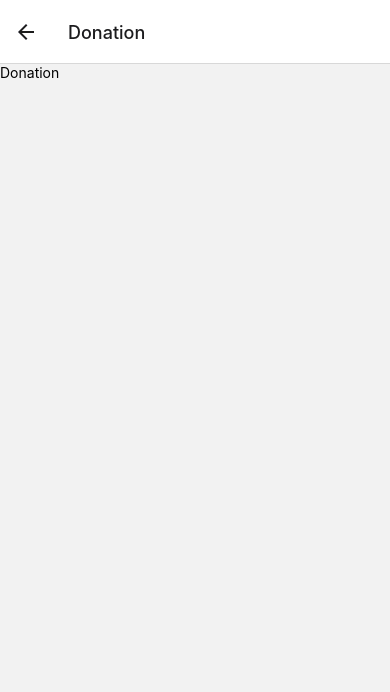
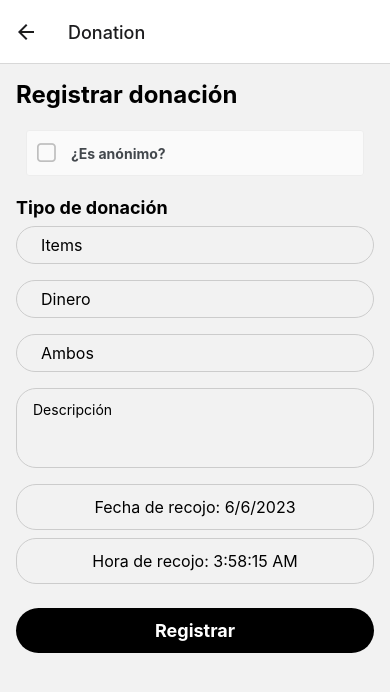
Before and after one commit to AliciaV15/AsiloUnivalleMovil, a React Native app: screen /Donation in a window 390 px wide. Shown: the top 692 px of the page. Built offline with nearby package versions, Linux system fonts and the light colour scheme.

Commit message:
donations

```diff
--- a/package.json
+++ b/package.json
@@ -12,9 +12,11 @@
     "@expo/webpack-config": "^18.0.1",
     "@react-native-async-storage/async-storage": "^1.18.2",
     "@react-native-community/checkbox": "^0.5.15",
+    "@react-native-community/datetimepicker": "6.7.3",
     "@react-navigation/bottom-tabs": "^6.5.7",
     "@react-navigation/native": "^6.1.6",
     "@react-navigation/stack": "^6.3.16",
+    "axios": "^1.4.0",
     "expo": "~48.0.18",
     "expo-splash-screen": "~0.18.2",
     "expo-status-bar": "~1.4.4",
@@ -22,6 +24,9 @@
     "react": "18.2.0",
     "react-dom": "18.2.0",
     "react-native": "0.71.8",
+    "react-native-date-picker": "^4.2.13",
+    "react-native-datepicker": "^1.7.2",
+    "react-native-elements": "^3.4.3",
     "react-native-web": "~0.18.10"
   },
   "devDependencies": {
--- a/src/Components/ActiveCampaign.jsx
+++ b/src/Components/ActiveCampaign.jsx
@@ -4,6 +4,7 @@ import { useState, useEffect } from "react";
 import { AntDesign } from "@expo/vector-icons";
 import { database } from "../config/fb";
 import { useNavigation } from "@react-navigation/native";
+import AsyncStorage from "@react-native-async-storage/async-storage";
 import {
   collection,
   onSnapshot,
@@ -40,8 +41,21 @@ export default function ActiveCampaign() {
 
     return unsuscribe;
   }, []);
-  const handleDonar = (item) => {
-    navigation.navigate("Donation");
+  const handleDonar = async (item) => {
+    try {
+      // Verificar si existe una campaña guardada
+      const campaignData = await AsyncStorage.getItem("campaña");
+      if (campaignData !== null) {
+        // Si existe una campaña guardada, borrarla
+        await AsyncStorage.removeItem("campaña");
+      }
+      // Guardar la nueva campaña
+      await AsyncStorage.setItem("campaña", JSON.stringify(item));
+      // Navegar a la pantalla de donación
+      navigation.navigate("Donation");
+    } catch (error) {
+      console.log("Error al manejar la donación:", error);
+    }
   };
   const getBeneficiarioIcon = (beneficiario) => {
     let iconName;
--- a/src/Components/Donation.jsx
+++ b/src/Components/Donation.jsx
@@ -1,10 +1,294 @@
-import { View, Text } from 'react-native'
-import React from 'react'
+import React, { useState } from "react";
+import { View, Text, TextInput, TouchableOpacity, ScrollView } from "react-native";
+import { CheckBox } from "react-native-elements";
+import DateTimePicker from "@react-native-community/datetimepicker";
+import AsyncStorage from "@react-native-async-storage/async-storage";
+import { database } from "../config/fb";
+import { collection, addDoc } from "firebase/firestore";
 
-export default function Donation() {
+export default function DonationForm() {
+  const [isAnonimo, setIsAnonimo] = useState(false);
+  const [donationType, setDonationType] = useState("");
+  const [Items, setItems] = useState("");
+  const [Dinero, setDinero] = useState(0.0);
+  const [Estado, setEstado] = useState(0);
+
+  const [Descripcion, setDescripcion] = useState("");
+  const [selectedDate, setSelectedDate] = useState(new Date());
+  const [selectedTime, setSelectedTime] = useState(new Date());
+  const [showDatePicker, setShowDatePicker] = useState(false);
+  const [showTimePicker, setShowTimePicker] = useState(false);
+  var Anonimo = 0;
+
+  const handleDonationTypeChange = (type) => {
+    setDonationType(type);
+    setItems("");
+    setDinero("");
+  };
+
+  const handleDateChange = (event, selectedDate) => {
+    const currentDate = selectedDate || new Date();
+    setShowDatePicker(false);
+    setSelectedDate(currentDate);
+  };
+
+  const handleTimeChange = (event, selectedTime) => {
+    const currentTime = selectedTime || new Date();
+    setShowTimePicker(false);
+    setSelectedTime(currentTime);
+  };
+
+  const handleDonationSubmit =  async () => {
+    const FechaRecojo = new Date(
+      selectedDate.getFullYear(),
+      selectedDate.getMonth(),
+      selectedDate.getDate(),
+      selectedTime.getHours(),
+      selectedTime.getMinutes(),
+      selectedTime.getSeconds()
+    );
+
+    const FechaDonacion = new Date();
+    const benefactorData = await AsyncStorage.getItem('benefactor');
+    const campañaData = await AsyncStorage.getItem('campaña');
+    const parsedBenefactorData = JSON.parse(benefactorData);
+    const parsedCampañaData = JSON.parse(campañaData);
+    const IdBenefactor = parsedBenefactorData.id.toString();
+    const IdCampana = parsedCampañaData.id.toString();
+    if(isAnonimo){
+      Anonimo = 1
+    }
+
+    const donacion = {
+      Descripcion,
+      Anonimo,
+      Estado,
+      Dinero,
+      Items,
+      FechaDonacion,
+      FechaRecojo,
+      IdBenefactor,
+      IdCampana,
+
+    };
+    try {
+      await addDoc(collection(database, "donacion"), donacion);
+
+
+      // const response = await axios.post('https://apidelasilo.azurewebsites.net/api/Benefactors',benefactor);
+
+      // if (response.status === 201) {
+      //   alert("Registro exitoso en la API");
+      //   navigation.goBack();
+      // } else {
+      //   alert("Error en el registro en la API");
+      //   console.log(response);
+      // }
+    } catch (error) {
+      alert("Error al registrar: " + error.message);
+    }
+  };
+
   return (
-    <View>
-      <Text>Donation</Text>
-    </View>
-  )
+    <ScrollView style={styles.container}>
+      <Text style={styles.title}>Registrar donación</Text>
+
+      <CheckBox
+        title="¿Es anónimo?"
+        checked={isAnonimo}
+        onPress={() => setIsAnonimo(!isAnonimo)}
+      />
+
+      <Text style={styles.label}>Tipo de donación</Text>
+      <TouchableOpacity
+        style={[
+          styles.radioOption,
+          donationType === "Items" && styles.radioOptionSelected,
+        ]}
+        onPress={() => handleDonationTypeChange("Items")}
+      >
+        <Text style={styles.radioOptionText}>Items</Text>
+      </TouchableOpacity>
+
+      <TouchableOpacity
+        style={[
+          styles.radioOption,
+          donationType === "Dinero" && styles.radioOptionSelected,
+        ]}
+        onPress={() => handleDonationTypeChange("Dinero")}
+      >
+        <Text style={styles.radioOptionText}>Dinero</Text>
+      </TouchableOpacity>
+
+      <TouchableOpacity
+        style={[
+          styles.radioOption,
+          donationType === "Ambos" && styles.radioOptionSelected,
+        ]}
+        onPress={() => handleDonationTypeChange("Ambos")}
+      >
+        <Text style={styles.radioOptionText}>Ambos</Text>
+      </TouchableOpacity>
+
+      {(donationType === "Items" || donationType === "Ambos") && (
+        <TextInput
+          style={styles.input}
+          placeholder="Registrar items"
+          value={Items}
+          onChangeText={setItems}
+        />
+      )}
+
+      {(donationType === "Dinero" || donationType === "Ambos") && (
+        <TextInput
+        style={styles.input}
+        placeholder="Registrar dinero"
+        value={Dinero.toString()}
+        onChangeText={(text) => setDinero(parseFloat(text))}
+      />
+      )}
+
+      <TextInput
+        style={styles.textarea}
+        placeholder="Descripción"
+        multiline={true}
+        value={Descripcion}
+        onChangeText={setDescripcion}
+      />
+
+      <TouchableOpacity
+        style={styles.datePickerButton}
+        onPress={() => setShowDatePicker(true)}
+      >
+        <Text style={styles.datePickerButtonText}>
+          Fecha de recojo: {selectedDate.toLocaleDateString()}
+        </Text>
+      </TouchableOpacity>
+
+      {showDatePicker && (
+        <DateTimePicker
+          value={selectedDate}
+          mode="date"
+          display="default"
+          onChange={handleDateChange}
+        />
+      )}
+
+      <TouchableOpacity
+        style={styles.timePickerButton}
+        onPress={() => setShowTimePicker(true)}
+      >
+        <Text style={styles.timePickerButtonText}>
+          Hora de recojo: {selectedTime.toLocaleTimeString()}
+        </Text>
+      </TouchableOpacity>
+
+      {showTimePicker && (
+        <DateTimePicker
+          value={selectedTime}
+          mode="time"
+          display="default"
+          onChange={handleTimeChange}
+        />
+      )}
+
+      <TouchableOpacity
+        style={styles.submitButton}
+        onPress={handleDonationSubmit}
+      >
+        <Text style={styles.submitButtonText}>Registrar</Text>
+      </TouchableOpacity>
+    </ScrollView>
+  );
 }
+
+const styles = {
+  container: {
+    flex: 1,
+    padding: 16,
+  },
+  title: {
+    fontSize: 24,
+    fontWeight: "bold",
+    marginBottom: 16,
+  },
+  label: {
+    fontSize: 18,
+    fontWeight: "bold",
+    marginTop: 16,
+  },
+  radioOption: {
+    flexDirection: "row",
+    alignItems: "center",
+    marginVertical: 8,
+    paddingHorizontal: 16,
+    paddingVertical: 8,
+    borderRadius: 20,
+    borderWidth: 1,
+    borderColor: "#ccc",
+  },
+  radioOptionSelected: {
+    backgroundColor: "lightblue",
+    borderColor: "lightblue",
+  },
+  radioOptionText: {
+    fontSize: 16,
+    marginLeft: 8,
+  },
+  input: {
+    width: "100%",
+    height: 40,
+    marginTop: 8,
+    paddingHorizontal: 16,
+    borderRadius: 20,
+    borderWidth: 1,
+    borderColor: "#ccc",
+  },
+  textarea: {
+    width: "100%",
+    height: 80,
+    marginTop: 8,
+    paddingHorizontal: 16,
+    paddingVertical: 12,
+    borderRadius: 20,
+    borderWidth: 1,
+    borderColor: "#ccc",
+    textAlignVertical: "top",
+  },
+  datePickerButton: {
+    marginTop: 16,
+    paddingHorizontal: 16,
+    paddingVertical: 12,
+    borderRadius: 20,
+    borderWidth: 1,
+    borderColor: "#ccc",
+    alignItems: "center",
+  },
+  datePickerButtonText: {
+    fontSize: 16,
+  },
+  timePickerButton: {
+    marginTop: 8,
+    paddingHorizontal: 16,
+    paddingVertical: 12,
+    borderRadius: 20,
+    borderWidth: 1,
+    borderColor: "#ccc",
+    alignItems: "center",
+  },
+  timePickerButtonText: {
+    fontSize: 16,
+  },
+  submitButton: {
+    backgroundColor: "black",
+    marginTop: 24,
+    paddingVertical: 12,
+    borderRadius: 30,
+    alignItems: "center",
+  },
+  submitButtonText: {
+    fontSize: 18,
+    fontWeight: "bold",
+    color: "white",
+  },
+};
--- a/src/Components/Login.jsx
+++ b/src/Components/Login.jsx
@@ -25,7 +25,13 @@ export default function Login({ navigation }) {
         const benefactorData = benefactorSnapshot.data();
         if (benefactorData.password === password) {
           isUserFound = true;
-          AsyncStorage.setItem("benefactor", JSON.stringify(benefactorData));
+
+          // Obtener el ID del benefactor
+          const benefactorId = benefactorSnapshot.id;
+
+          // Guardar los datos del benefactor en AsyncStorage
+          const benefactorDataWithId = { ...benefactorData, id: benefactorId };
+          AsyncStorage.setItem("benefactor", JSON.stringify(benefactorDataWithId));
 
           //console.log(benefactorData)
         }
```
Also changed, not shown: eas.json (added, +24 -0 lines), 1 other file (tests, documents, lock files or other folders).
